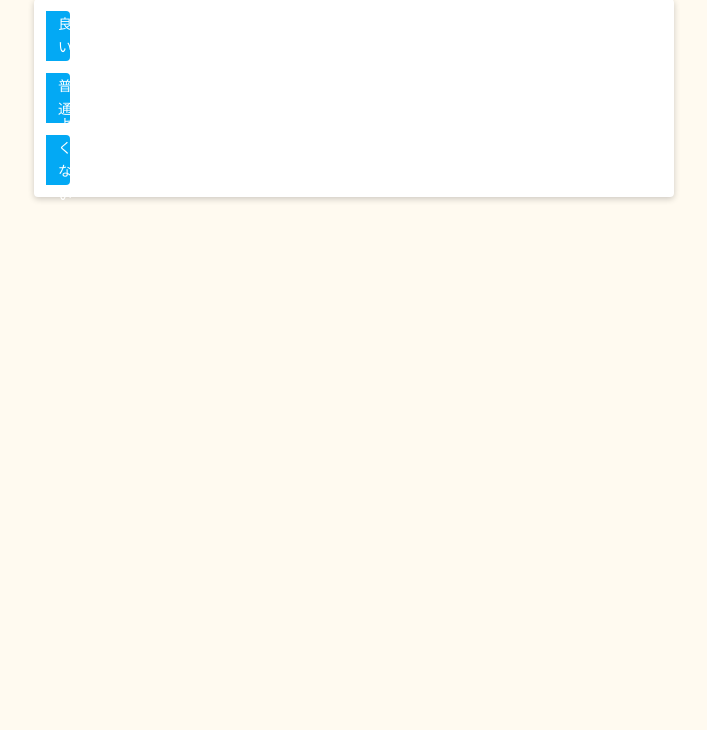
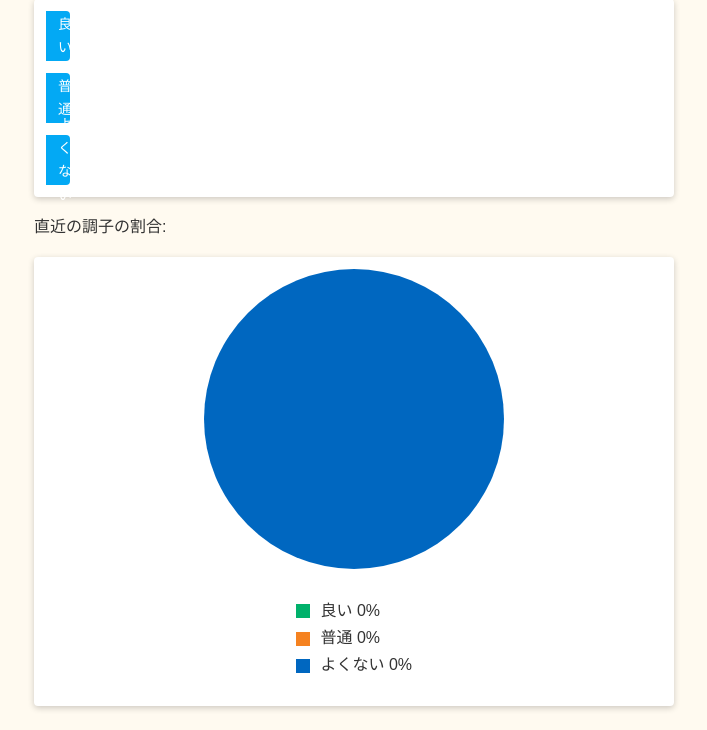
Before and after one commit to Toa3310/t-c_log, a Flask app: page /stats in a window 1280 px wide. Shown: the part 280-1010 px from the top of the page, without its empty margins (286-993 px from the left). Before the commit the page ends 481 px from the top, so only its background shows below. Run offline with Flask 3, Linux system fonts and the light colour scheme; data that the repository does not hold is empty.

Commit message:
feat: 統計ページに直近の調子の割合を円グラフで追加

```diff
--- a/app.py
+++ b/app.py
@@ -1,6 +1,6 @@
 import sqlite3
 import os
-from datetime import date, datetime
+from datetime import date, datetime, timedelta
 
 from dotenv import load_dotenv
 from flask import Flask, redirect, render_template, request, session, url_for
@@ -73,6 +73,7 @@ def completion_rate(tasks):
     return done_count / len(tasks) * 100
 
 CONDITION_LABELS = {0: "よくない", 1: "普通", 2: "良い"}
+CONDITION_COLORS = {0: "#0067C0", 1: "#F58220", 2: "#00B16B"}
 
 def make_tasks(condition):
     conn = get_db()
@@ -205,21 +206,43 @@ def edit_template():
 
 @app.route('/stats')
 def stats():
-    condition_rates = []
+    standard_day = date.today() - timedelta(days=30)
+    iso_day = standard_day.isoformat()
+    rate_list = []
+    composition_list = []
+
     conn = get_db()
-    zentai = conn.execute("SELECT AVG(done) * 100 FROM task_logs").fetchone()
-    row = conn.execute("SELECT condition, AVG(done) * 100 FROM task_logs GROUP BY condition").fetchall()
+    all_row = conn.execute("SELECT AVG(done) * 100 FROM task_logs").fetchone()
+    rate_row = conn.execute("SELECT condition, AVG(done) * 100 FROM task_logs GROUP BY condition").fetchall()
+    count_rows = conn.execute("SELECT condition, COUNT(DISTINCT created_at) FROM task_logs WHERE date >= ? GROUP BY condition", (iso_day,)).fetchall()
     conn.close()
-    ach_rate = zentai[0]
-    if ach_rate is None:
-        ach_rate = 0
-    d = {}
-    for r in row:
-        d[r[0]] = r[1]
+
+    all_ach = all_row[0]
+    if all_ach is None:
+        all_ach = 0
+    rate_by_condition = {}
+    count_by_condition = {}
+    for r in rate_row:
+        rate_by_condition[r[0]] = r[1]
+    for row in count_rows:
+        count_by_condition[row[0]] = row[1]
+    total = sum(count_by_condition.values())
     for c in [2,1,0]:
-        rate = d.get(c, 0)
-        condition_rates.append({"label": CONDITION_LABELS[c],"rate": rate,})
-    return render_template("stats.html", rate=ach_rate,condition_rates=condition_rates)
+        achieve_rate = rate_by_condition.get(c, 0)
+        condition_ratio = (count_by_condition.get(c,0) / total) * 100 if total != 0 else 0
+        rate_list.append({"label": CONDITION_LABELS[c],"rate": achieve_rate,})
+        composition_list.append({"label": CONDITION_LABELS[c], "color": CONDITION_COLORS[c] , "ratio": condition_ratio})
+
+    cumulative = 0
+    parts = []
+    for item in composition_list:
+        start = cumulative
+        cumulative += item["ratio"]
+        end = cumulative
+        parts.append(f"{item['color']} {start}% {end}%")
+    pie = "conic-gradient(" + ", ".join(parts) + ")"
+
+    return render_template("stats.html", rate=all_ach, condition_by_rates=rate_list, composition_ratio=composition_list, pie=pie)
 
 if __name__ == "__main__":
     app.run(debug=True)
--- a/static/style.css
+++ b/static/style.css
@@ -106,3 +106,26 @@ fieldset label {
     font-size: 14px;
     color: #ffffff;
 }
+
+.pie {
+    width: 300px;
+    height: 300px;
+    border-radius: 50%;
+}
+
+.pie-wrap {
+    align-items: center;
+}
+
+.swatch {
+    display: inline-block;
+    width: 14px;
+    height: 14px;
+    margin-right: 6px;
+    vertical-align: middle;
+}
+
+.legend {
+    list-style: none;
+    padding: 0;
+}
--- a/templates/stats.html
+++ b/templates/stats.html
@@ -11,11 +11,23 @@
     </div>
     <p>調子ごとの達成率:</p>
     <div class="bar-graph-wrap">
-        {% for item in condition_rates %}
+        {% for item in condition_by_rates %}
             <div class="graph" style="width: {{ item.rate }}%">
                 <span class="name">{{ item.label }}</span>
                 <span class="number">{{ item.rate | round(1) }}%</span>
             </div>
         {% endfor %}
     </div>
+    <p>直近の調子の割合:</p>
+    <div class="bar-graph-wrap pie-wrap">
+        <div class="pie" style="background: {{ pie }}"></div>
+        <ul class="legend">
+            {% for item in composition_ratio %}
+                <li>
+                    <span class="swatch" style="background: {{ item.color }}"></span>
+                        {{ item.label }} {{item.ratio | round(1) }}%
+                </li>
+            {% endfor %}
+        </ul>
+    </div>
 {% endblock %}
```
